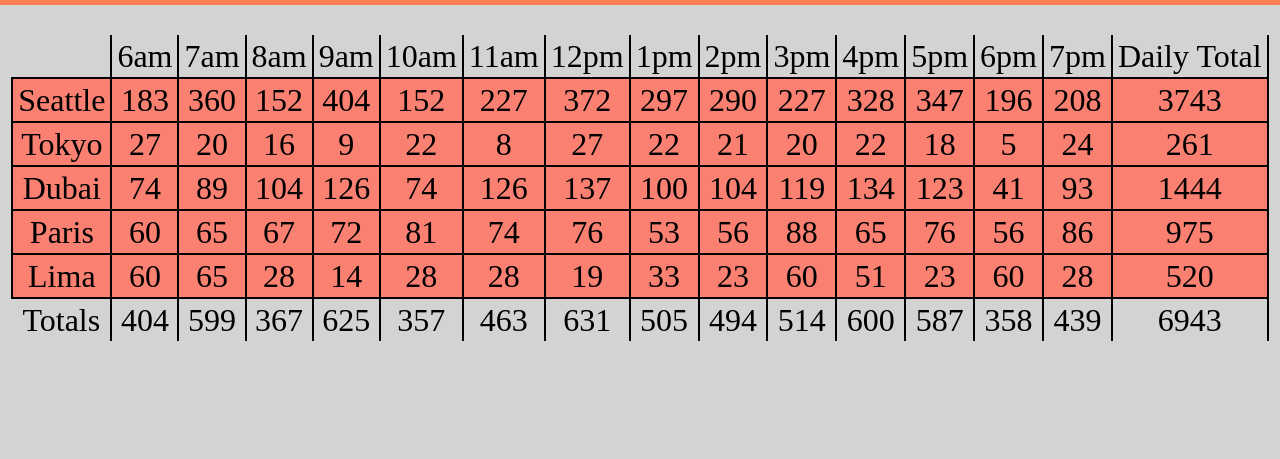
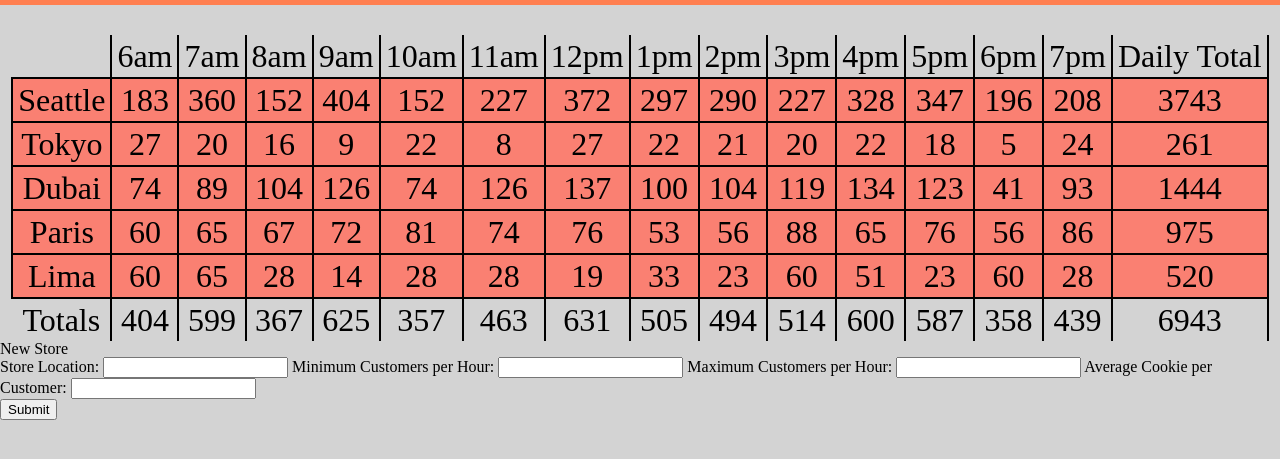
Before and after one commit to dLeigh01/cookie-stand, a plain HTML site: page sales.html in a window 1280 px wide. Shown: the part 155-614 px from the top of the page. Drawn offline with Linux system fonts and the light colour scheme.

Commit message:
added form to submit new store

```diff
--- a/sales.html
+++ b/sales.html
@@ -16,6 +16,20 @@
     <div id="flexbox">
       <table id="sales-data"></table>
     </div>
+    <form id="getForm">
+      <fieldset>
+        <legend>New Store</legend>
+        <label for="name">Store Location:</label>
+        <input type="text" name="name" id="name">
+        <label for="min">Minimum Customers per Hour:</label>
+        <input type="number" name="min" id="min">
+        <label for="max">Maximum Customers per Hour:</label>
+        <input type="number" name="max" id="max">
+        <label for="avg">Average Cookie per Customer:</label>
+        <input type="text" name="avg" id="avg">
+      </fieldset>
+      <button type="submit">Submit</button>
+    </form>
     <script src="js/app.js"></script>
   </main>
 </body>
```
